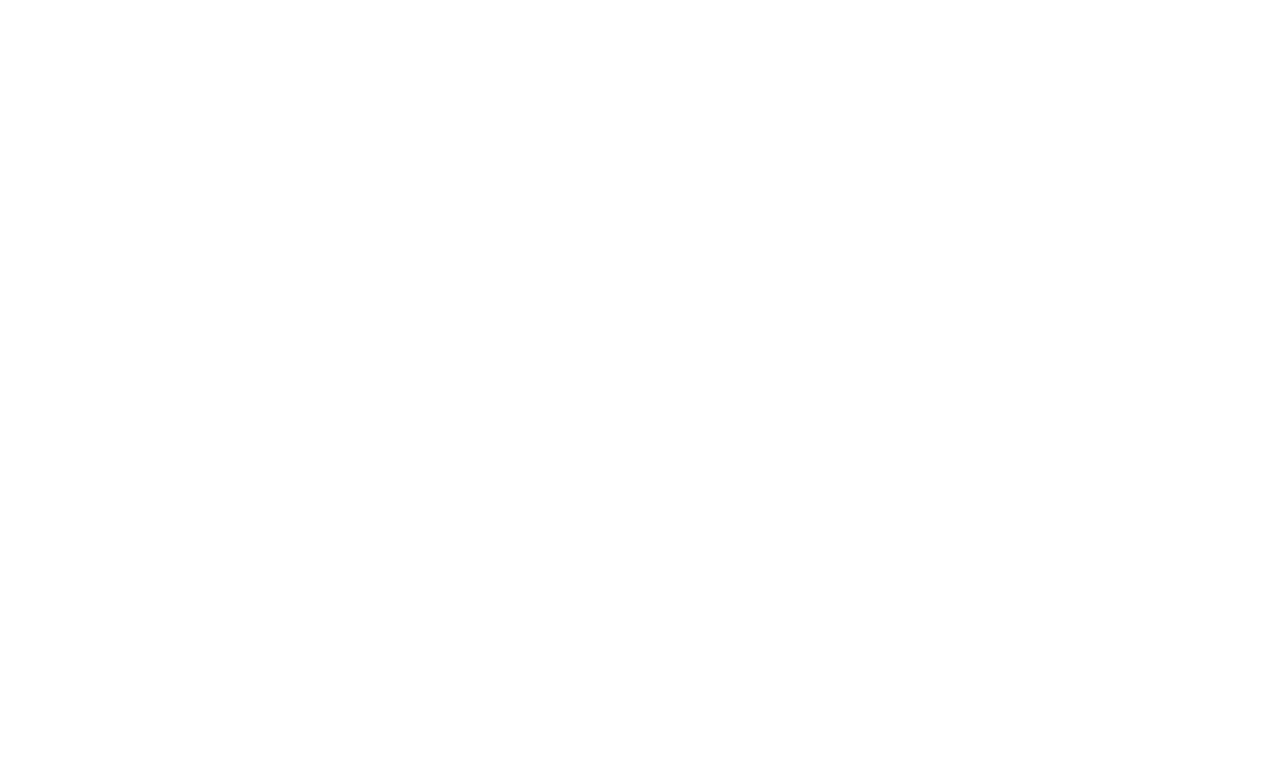
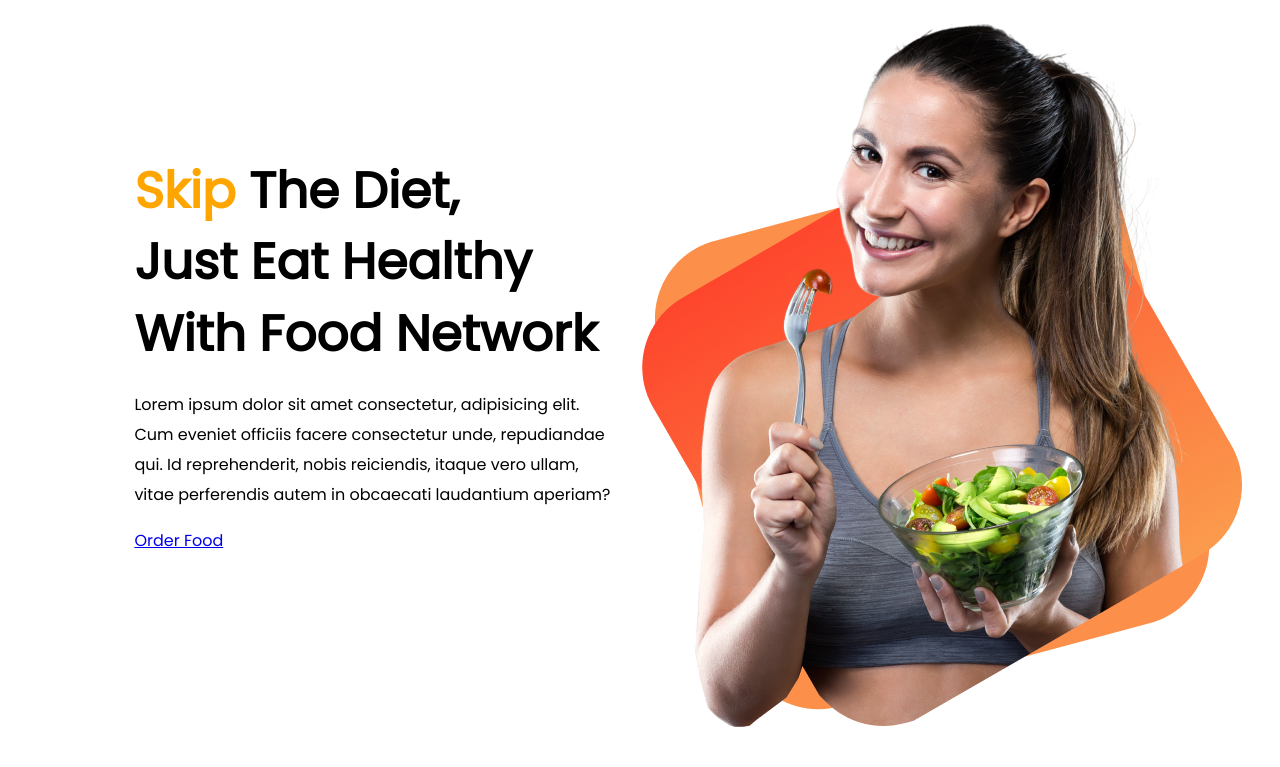
Before and after one commit to SamiulSami10/food-diet, a plain HTML site: page index.html in a window 1280 px wide. Drawn offline with Linux system fonts and the light colour scheme.

Commit message:
added first section

```diff
--- a/index.html
+++ b/index.html
@@ -1,12 +1,35 @@
 <!DOCTYPE html>
 <html lang="en">
-<head>
-    <meta charset="UTF-8">
-    <meta http-equiv="X-UA-Compatible" content="IE=edge">
-    <meta name="viewport" content="width=device-width, initial-scale=1.0">
-    <title>FOOD DIET</title>
-</head>
-<body>
+  <head>
+    <meta charset="UTF-8" />
+    <meta http-equiv="X-UA-Compatible" content="IE=edge" />
+    <meta name="viewport" content="width=device-width, initial-scale=1.0" />
+    <link rel="preconnect" href="https://fonts.googleapis.com" />
+    <link rel="preconnect" href="https://fonts.gstatic.com" crossorigin />
+    <link
+      href="https://fonts.googleapis.com/css2?family=Poppins&display=swap"
+      rel="stylesheet"
+    />
+    <link rel="stylesheet" href="style.css" />
+    <title>Food Diet</title>
+  </head>
+  <body>
+    <section>
+        <div class="width down">
+        <h1><span>Skip</span>  The Diet,</h1>
+        <h1>Just Eat Healthy</h1>
+        <h1>With Food Network</h1>
+        <p>
+          Lorem ipsum dolor sit amet consectetur, adipisicing elit. Cum eveniet officiis facere consectetur unde, repudiandae qui. Id reprehenderit, nobis reiciendis, itaque vero ullam, vitae perferendis autem in obcaecati laudantium aperiam?
+        </p>
+        <a href="https://foodpanda.com" target="_blank">Order Food</a>
+      </div>
+
+      <div>
+          <img src="images/female/Group 8425.png" alt="">
+      </div>
+    </section>
+
 
 </body>
 </html>
--- a/style.css
+++ b/style.css
@@ -0,0 +1,29 @@
+body{
+    font-family: 'Poppins', sans-serif;
+}
+
+
+span{
+    color: orange;
+}
+
+
+section{
+    display: flex;
+}
+
+
+.width{
+width: 50%;
+padding-left: 10%;
+}
+
+
+h1{
+font-size: 50px;
+}
+
+.down{
+    margin-top: 10%;
+    line-height: 30px;
+}
```
